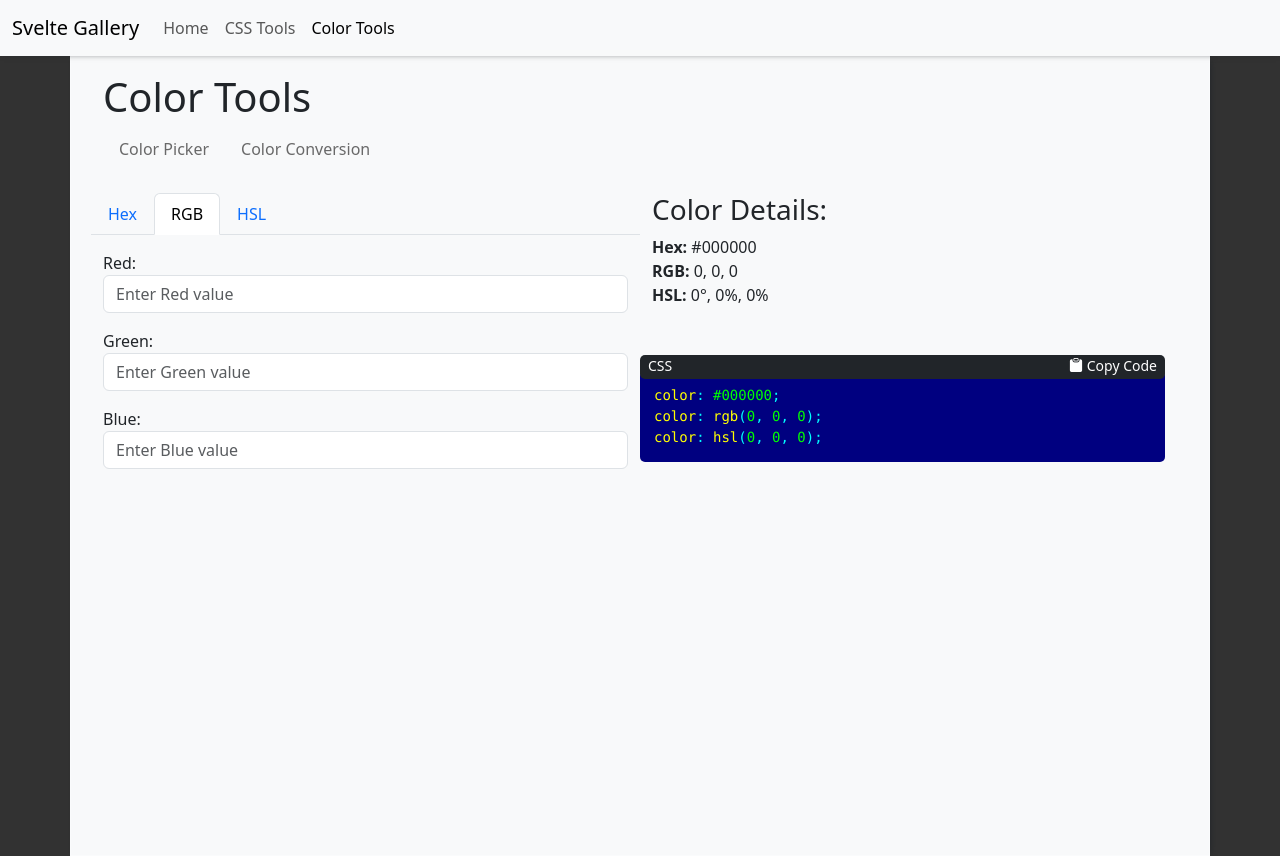
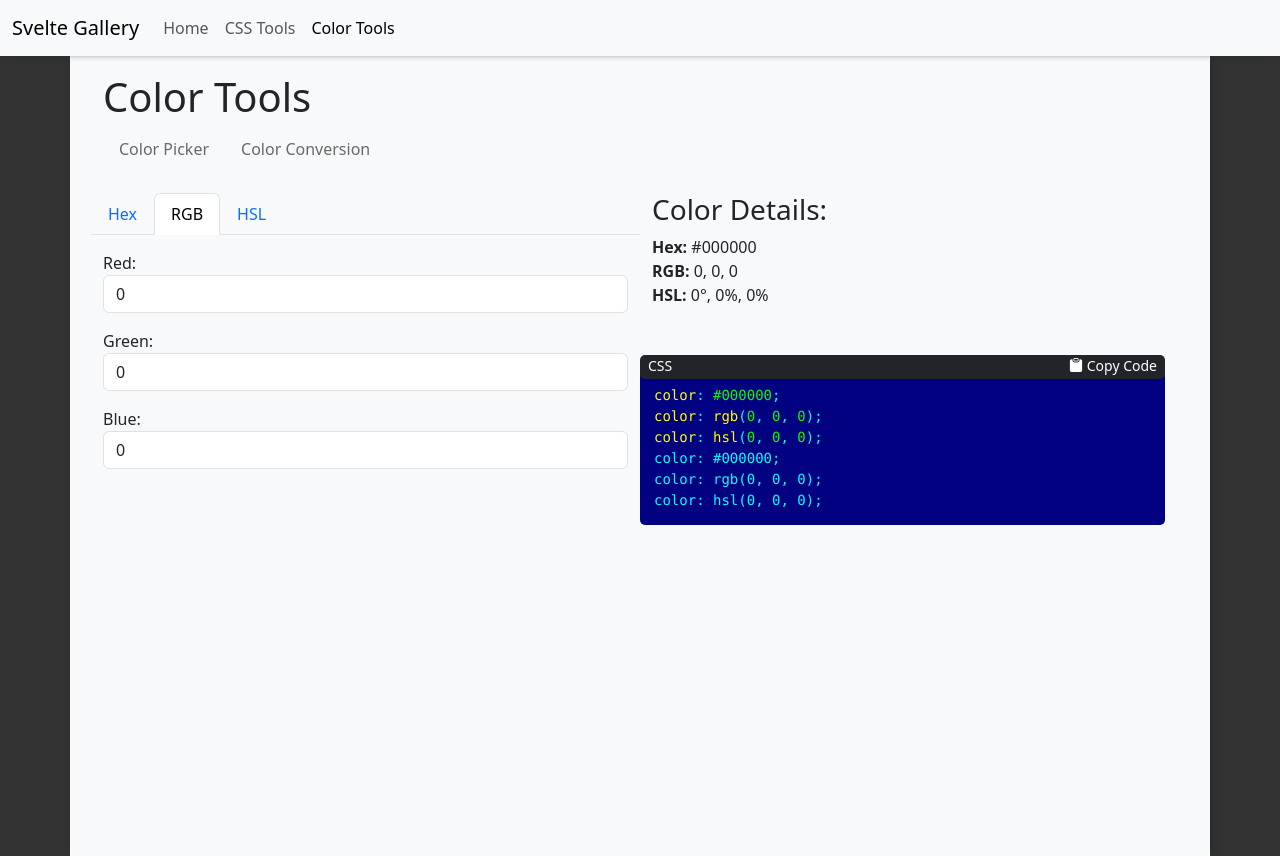
Before and after one commit to smithandrewl/svelte-gallery, a SvelteKit app: page /color/convert/rgb in a window 1280 px wide. Built offline with nearby package versions, Linux system fonts and the light colour scheme.

Commit message:
RGB part works as expected.

```diff
--- a/src/lib/stores/color-conversion-store.ts
+++ b/src/lib/stores/color-conversion-store.ts
@@ -12,10 +12,11 @@ export interface ColorConversionStore extends Readable<string | undefined> {
   setColorFromHex: (hex: string) => void;
   setColorFromHsl: (h: number, s: number, l: number) => void;
   getColor: () => Writable<string | undefined>;
+  setBlack: () => void;
 }
 
 export function createColorConversionStore(): ColorConversionStore {
-  const internalStore = writable<string | undefined>("#000000");
+  const internalStore = writable<string | undefined>(undefined);
 
   const { subscribe } = internalStore;
 
@@ -38,6 +39,10 @@ export function createColorConversionStore(): ColorConversionStore {
     internalStore.set(newColor);
   };
 
+  const setBlack = () => {
+    internalStore.set("#000000");
+  }
+
   return {
     subscribe,
     setSelectedColor,
@@ -45,6 +50,7 @@ export function createColorConversionStore(): ColorConversionStore {
     setColorFromHex,
     setColorFromHsl,
     getColor,
+    setBlack
   };
 }
 
--- a/src/routes/color/convert/rgb/+page.svelte
+++ b/src/routes/color/convert/rgb/+page.svelte
@@ -4,19 +4,41 @@
     colorInfoStore,
     colorConversionCss
   } from "$lib/stores/color-conversion-store.ts";
+
+  import { onMount } from 'svelte';
+
+  onMount(() => {
+    colorConversionStore.setBlack();
+  });
+
+  let red = 0;
+  let green = 0;
+  let blue = 0;
+
+  function updateStoreColor() {
+    if(red > 255) red = 255;
+    if(green > 255) green = 255;
+    if(blue > 255) blue = 255;
+
+    if(red < 0) red = 0;
+    if(green < 0) green = 0;
+    if(blue < 0) blue = 0;
+
+    colorConversionStore.setColorFromRgb(red, green, blue);
+  }
 </script>
 
 <form>
   <div class="form-group">
     <label for="red">Red:</label>
-    <input type="number" class="form-control" id="red" min="0" max="255" placeholder="Enter Red value">
+    <input type="number" class="form-control" id="red" min="0" max="255" placeholder="Enter Red value" bind:value={red} on:change={updateStoreColor}>
   </div>
   <div class="form-group mt-3">
     <label for="green">Green:</label>
-    <input type="number" class="form-control" id="green" min="0" max="255" placeholder="Enter Green value">
+    <input type="number" class="form-control" id="green" min="0" max="255" placeholder="Enter Green value" bind:value={green} on:change={updateStoreColor}>
   </div>
   <div class="form-group mt-3">
     <label for="blue">Blue:</label>
-    <input type="number" class="form-control" id="blue" min="0" max="255" placeholder="Enter Blue value">
+    <input type="number" class="form-control" id="blue" min="0" max="255" placeholder="Enter Blue value" bind:value={blue} on:change={updateStoreColor}>
   </div>
 </form>
```
